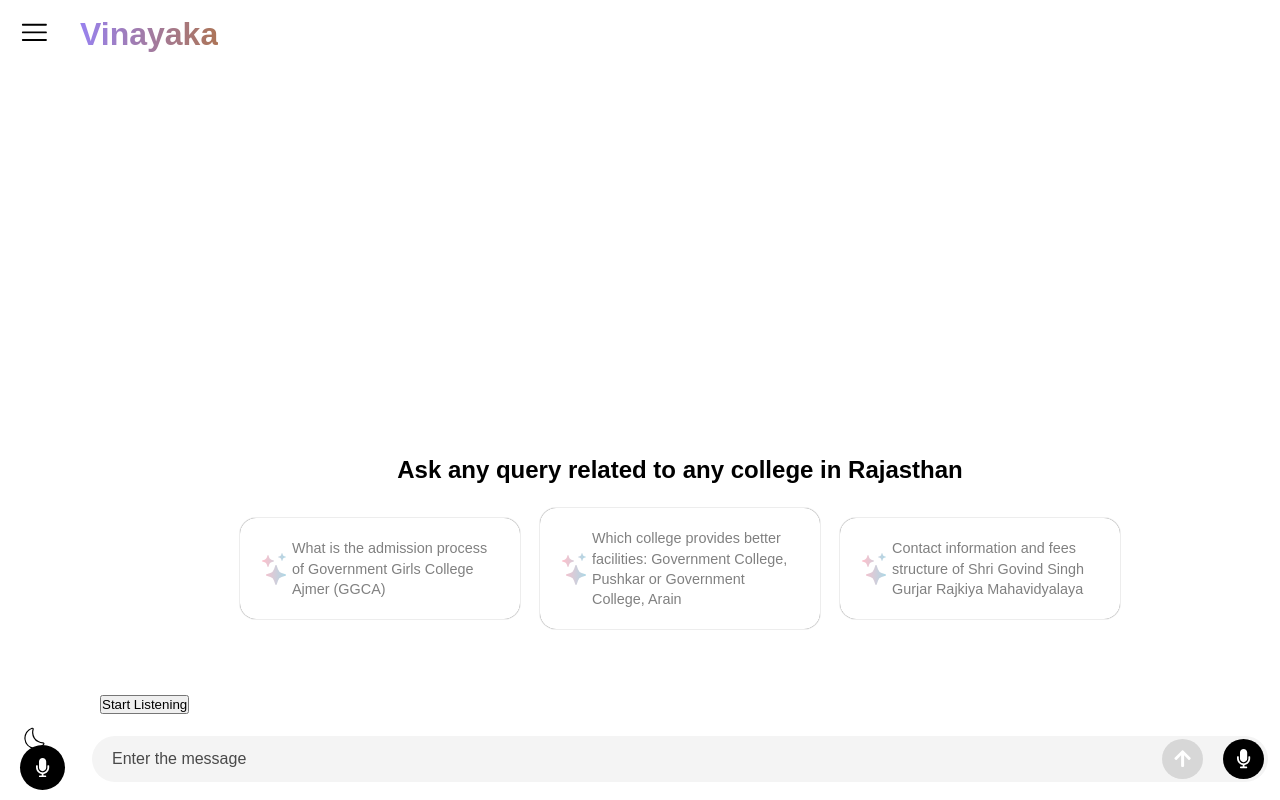
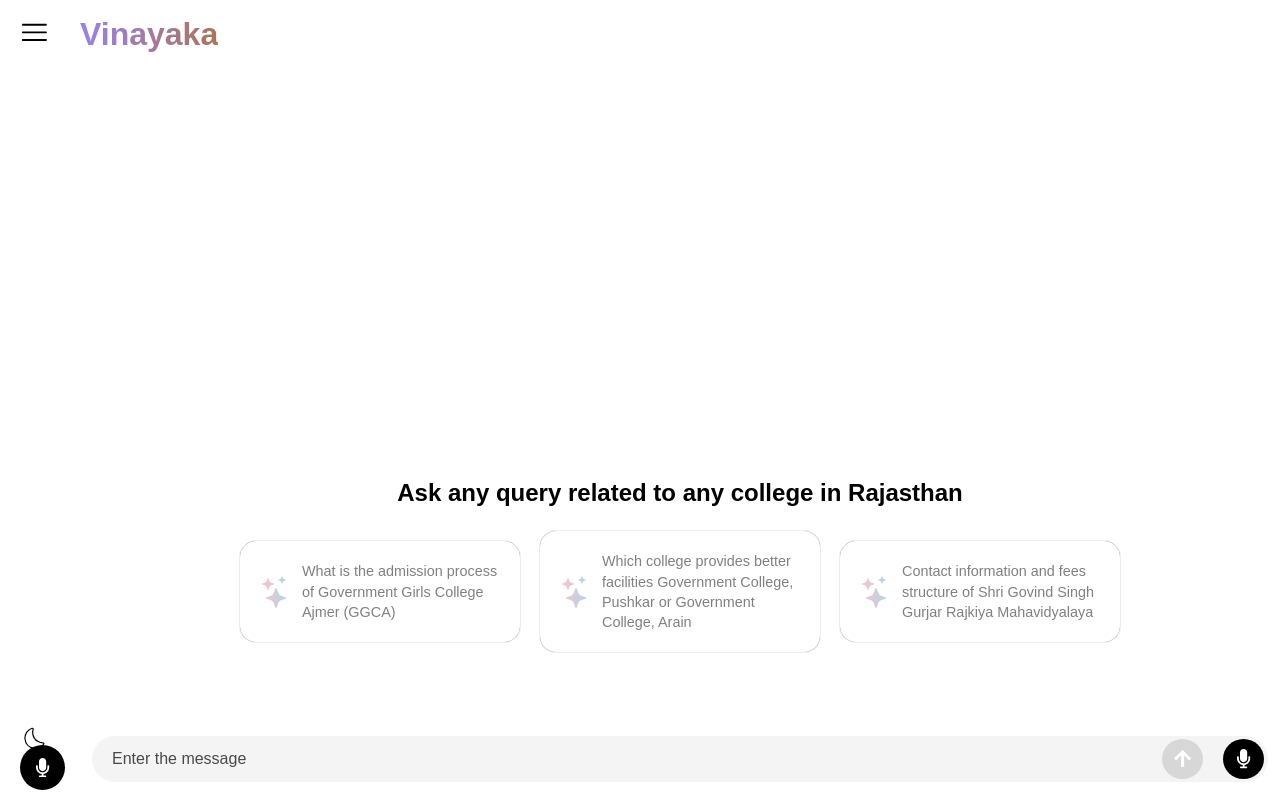
Before and after one commit to Mayank-728190/college-chatbot, a Next.js app: page / in a window 1280 px wide. Built offline with nearby package versions, Linux system fonts and the light colour scheme.

Commit message:
Update Chats.js

```diff
--- a/pages/Components/Chats.js
+++ b/pages/Components/Chats.js
@@ -1,15 +1,10 @@
-import styles from '@/styles/Chats.module.css';
+import React, { useEffect, useRef } from 'react';
 import { BsStars } from 'react-icons/bs';
 import { LuUser2 } from 'react-icons/lu';
-import React, { useEffect, useRef, useState } from 'react';
-
-// Check if SpeechRecognition is available
-const SpeechRecognition = window.SpeechRecognition || window.webkitSpeechRecognition;
+import styles from '@/styles/Chats.module.css';
 
 const Chats = ({ chat, setPrompt }) => {
   const chatContainerRef = useRef(null);
-  const [recognition, setRecognition] = useState(null);
-  const [isListening, setIsListening] = useState(false);
 
   useEffect(() => {
     if (chatContainerRef.current) {
@@ -17,51 +12,10 @@ const Chats = ({ chat, setPrompt }) => {
     }
   }, [chat]);
 
-  useEffect(() => {
-    if (SpeechRecognition) {
-      const recog = new SpeechRecognition();
-      recog.continuous = true;
-      recog.interimResults = true;
-      recog.lang = 'en-US';
-
-      recog.onresult = (event) => {
-        const transcript = Array.from(event.results)
-          .map(result => result[0].transcript)
-          .join('');
-        if (event.results[0].isFinal) {
-          setPrompt(transcript);
-        }
-      };
-
-      recog.onerror = (event) => {
-        console.error("Speech recognition error:", event.error);
-        stopRecognition();
-      };
-
-      setRecognition(recog);
-    } else {
-      console.warn("SpeechRecognition is not supported in this browser.");
-    }
-  }, []);
-
-  const startRecognition = () => {
-    if (recognition) {
-      recognition.start();
-      setIsListening(true);
-    }
-  };
-
-  const stopRecognition = () => {
-    if (recognition) {
-      recognition.stop();
-      setIsListening(false);
-    }
-  };
-
   const ques = [
     'What is the admission process of Government Girls College Ajmer (GGCA)',
-    'Which college provides better facilities: Government College, Pushkar or Government College, Arain',
-    'Contact information and fees structure of Shri Govind Singh Gurjar Rajkiya Mahavidyalaya',
+    'Which college provides better facilities Government College, Pushkar or Government College, Arain',
+    'Contact information and fees structure of Shri Govind Singh Gurjar Rajkiya Mahavidyalaya'
   ];
 
   return (
@@ -75,7 +29,7 @@ const Chats = ({ chat, setPrompt }) => {
             height: '100%',
             textAlign: 'center',
             paddingBottom: '60px',
-            alignItems: 'center',
+            alignItems: 'center'
           }}
         >
           <h2 style={{ maxWidth: '80%' }}>Ask any query related to any college in Rajasthan</h2>
@@ -86,9 +40,15 @@ const Chats = ({ chat, setPrompt }) => {
                   <BsStars
                     style={{
                       fontSize: '2em',
-                      fill: 'url(#gradient)',
+                      fill: 'url(#gradient)'
                     }}
                   />
+                  <svg width="10px" height="0">
+                    <linearGradient id="gradient" x1="0%" y1="0%" x2="100%" y2="0%">
+                      <stop offset="0%" stopColor="#FFC0CB" /> {/* pink */}
+                      <stop offset="100%" stopColor="#ADD8E6" /> {/* light blue */}
+                    </linearGradient>
+                  </svg>
                 </div>
                 <div style={{ fontSize: '.9em', color: 'gray' }}>{e}</div>
               </div>
@@ -96,22 +56,8 @@ const Chats = ({ chat, setPrompt }) => {
           </div>
         </div>
       )}
-
-      {/* Gradient definition moved outside */}
-      <svg width="0" height="0">
-        <defs>
-          <linearGradient id="gradient" x1="0%" y1="0%" x2="100%" y2="0%">
-            <stop offset="0%" stopColor="#FFC0CB" /> {/* pink */}
-            <stop offset="100%" stopColor="#ADD8E6" /> {/* light blue */}
-          </linearGradient>
-        </defs>
-      </svg>
-
-      <button onClick={isListening ? stopRecognition : startRecognition}>
-        {isListening ? 'Stop Listening' : 'Start Listening'}
-      </button>
-
-      {chat && chat.map((e, index) => {
+      {chat &&
+        chat.map((e, index) => {
           if (index % 2 === 0) {
             return (
               <div key={index} className={styles.user}>
@@ -120,7 +66,7 @@ const Chats = ({ chat, setPrompt }) => {
                   style={{
                     backgroundColor: 'var(--input-placeholder-color)',
                     fontSize: '1em',
-                  color: 'var(--bg-color)',
+                    color: 'var(--bg-color)'
                   }}
                 />
               </div>
@@ -131,9 +77,15 @@ const Chats = ({ chat, setPrompt }) => {
               <BsStars
                 style={{
                   fontSize: '1.8em',
-                fill: 'url(#gradient)',
+                  fill: 'url(#gradient)'
                 }}
               />
+              <svg width="0" height="0">
+                <linearGradient id="gradient" x1="0%" y1="0%" x2="100%" y2="0%">
+                  <stop offset="0%" stopColor="#FFC0CB" /> {/* pink */}
+                  <stop offset="100%" stopColor="#ADD8E6" /> {/* light blue */}
+                </linearGradient>
+              </svg>
               {e === '...' ? (
                 <div>
                   <div className={styles.loader}></div>
@@ -141,7 +93,7 @@ const Chats = ({ chat, setPrompt }) => {
               ) : (
                 <div
                   dangerouslySetInnerHTML={{
-                  __html: e.replace(/\n/g, '<br>').replace(/\*\*(.*?)\*\*/g, '<b>$1</b>'),
+                    __html: e.replace(/\n/g, '<br>').replace(/\*\*(.*?)\*\*/g, '<b>$1</b>')
                   }}
                 />
               )}
```
Lines whose indentation alone changed are shown as unchanged.
